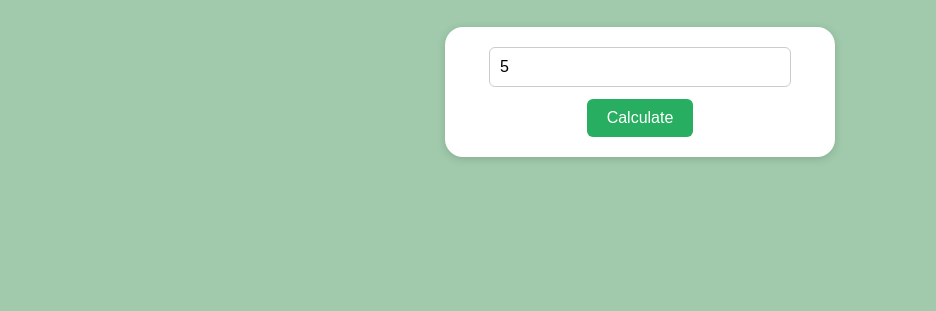
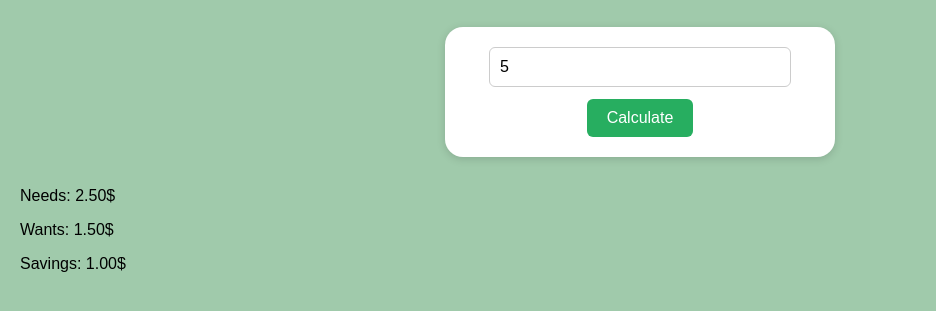
Before and after one commit to iceman0637-a11y/Budget-Planner, a plain HTML site: page index.html in a window 1280 px wide. Both pictures are taken after typing "5" into the empty fields and a click on the button "Calculate". Shown: the part 131-442 px from the top of the page, without its empty margins (0-936 px from the left). Drawn offline with Linux system fonts and the light colour scheme.

Commit message:
print results

```diff
--- a/index.html
+++ b/index.html
@@ -17,8 +17,10 @@
             <input id="paycheck" type="number" placeholder="Your Paycheck">
             <button id="calculate">Calculate</button>
         </div>
-        <div class="result">
-            <p id="result"></p>
+        <div class="results">
+            <p>Needs: <span id="needs">0</span>$</p>
+            <p>Wants: <span id="wants">0</span>$</p>
+            <p>Savings: <span id="savings">0</span>$</p>
         </div>
         <script src="script.js"></script>
     </body>
--- a/script.js
+++ b/script.js
@@ -6,10 +6,16 @@ document.getElementById("calculate").addEventListener(
         console.log(input);
 
         const needs = input * 0.5;
+        document.getElementById("needs").textContent = needs.toFixed(2);
         const wants = input * 0.3;
+        document.getElementById("wants").textContent = wants.toFixed(2);
         const savings = input * 0.2;
+        document.getElementById("savings").textContent = savings.toFixed(2);
         console.log("needs: "+needs+"$");
         console.log("wants: "+wants+"$");
         console.log("savings: "+savings+"$");
+
+
+
     }
 )
```
